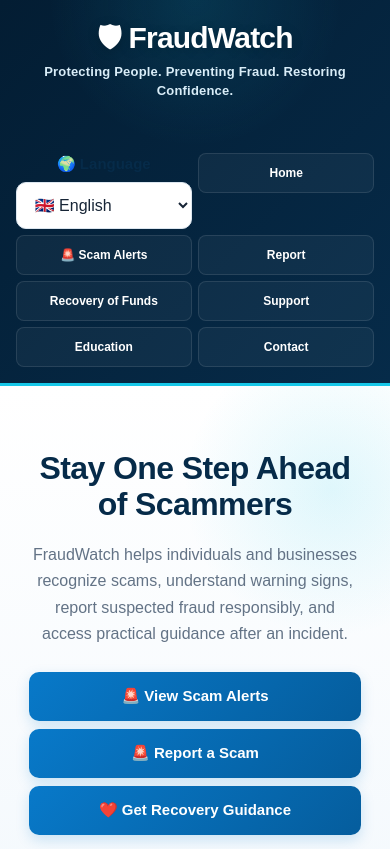
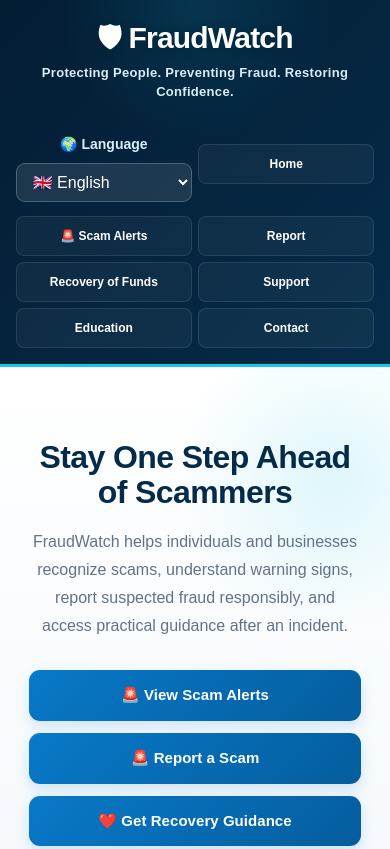
Before and after one commit to SAVEPLANETELONMUSK/FraudWatch, a plain HTML site: page index.html in a window 390 px wide. Shown: the top 849 px of the page. Drawn offline with Linux system fonts and the light colour scheme.

Commit message:
Polish FraudWatch homepage styling

```diff
--- a/css/style.css
+++ b/css/style.css
@@ -771,3 +771,239 @@ header .brand span {
     }
 
 }
+
+/* =========================================================
+   FRAUDWATCH HOMEPAGE — PREMIUM POLISH V2
+   ========================================================= */
+
+/* Header spacing and hierarchy */
+header {
+    padding: 32px 0 28px;
+}
+
+header .container {
+    gap: 0;
+}
+
+header h1 {
+    font-size: clamp(34px, 5vw, 50px);
+    margin-bottom: 4px;
+}
+
+.tagline {
+    margin-top: 6px;
+    font-size: 15px;
+    letter-spacing: .3px;
+}
+
+/* Keep language control clearly separated above navigation */
+nav > div {
+    margin-top: 18px !important;
+    margin-bottom: 10px;
+    width: 100%;
+}
+
+nav > div label {
+    display: inline-block;
+    width: auto;
+    margin: 0 8px 0 0;
+    color: #d9edf8;
+    font-size: 14px;
+    font-weight: 700;
+}
+
+nav > div select {
+    width: auto;
+    min-width: 150px;
+    padding: 9px 12px;
+    border: 1px solid rgba(255,255,255,.22);
+    border-radius: 9px;
+    background: rgba(255,255,255,.10);
+    color: #fff;
+}
+
+nav > div select option {
+    color: #172536;
+    background: #fff;
+}
+
+/* Move navigation lower and give it breathing room */
+nav {
+    margin-top: 24px;
+    row-gap: 9px;
+    column-gap: 8px;
+    padding-top: 4px;
+}
+
+nav a {
+    min-height: 42px;
+    padding: 11px 16px;
+    border-radius: 10px;
+    font-size: 14px;
+}
+
+/* Premium hero */
+.hero {
+    padding: clamp(70px, 10vw, 112px) 20px;
+}
+
+.hero h2 {
+    max-width: 880px;
+    margin-bottom: 18px;
+}
+
+.hero p {
+    max-width: 800px;
+    margin: 0 auto;
+    font-size: clamp(16px, 2vw, 19px);
+    line-height: 1.75;
+}
+
+/* Consistent CTA buttons */
+.hero-buttons,
+.buttons {
+    gap: 12px;
+    margin-top: 30px;
+}
+
+.hero-buttons > .btn,
+.buttons > .btn {
+    min-width: 190px;
+}
+
+.btn {
+    min-height: 50px;
+    padding: 13px 22px;
+    border-radius: 11px;
+    font-size: 15px;
+    font-weight: 800;
+    letter-spacing: .05px;
+}
+
+/* Recovery contact buttons */
+.recovery-contact-buttons {
+    display: flex;
+    justify-content: center;
+    align-items: stretch;
+    flex-wrap: wrap;
+    gap: 12px;
+    margin-top: 18px;
+}
+
+.recovery-contact-buttons .btn {
+    min-width: 210px;
+}
+
+/* Give major homepage sections more breathing room */
+section:not(.hero) {
+    padding-top: 34px;
+    padding-bottom: 34px;
+}
+
+section > .container {
+    padding-top: 8px;
+    padding-bottom: 8px;
+}
+
+/* Premium cards */
+.card {
+    padding: 30px;
+    margin: 20px 0;
+    border-radius: 18px;
+    box-shadow: 0 8px 28px rgba(6,43,73,.07);
+}
+
+.card:hover {
+    transform: translateY(-2px);
+    box-shadow: 0 15px 36px rgba(6,43,73,.12);
+}
+
+.card h2,
+.card h3 {
+    line-height: 1.2;
+}
+
+/* Impact section */
+.impact-section .card {
+    border-top: 4px solid var(--fw-cyan);
+}
+
+/* Better stat presentation */
+.impact-stats {
+    gap: 18px;
+    margin: 25px 0;
+}
+
+.stat {
+    border-radius: 15px;
+    padding: 24px 20px;
+}
+
+/* Mobile premium layout */
+@media (max-width: 700px) {
+    header {
+        padding: 26px 0 24px;
+    }
+
+    nav {
+        margin-top: 22px;
+    }
+
+    nav > div {
+        margin-top: 14px !important;
+        margin-bottom: 8px;
+    }
+
+    nav a {
+        flex: 1 1 calc(50% - 8px);
+        min-width: 135px;
+    }
+
+    .hero {
+        padding: 62px 18px 70px;
+    }
+
+    .hero-buttons,
+    .buttons,
+    .recovery-contact-buttons {
+        flex-direction: column;
+        width: 100%;
+    }
+
+    .hero-buttons > .btn,
+    .buttons > .btn,
+    .recovery-contact-buttons .btn {
+        width: 100%;
+        min-width: 0;
+    }
+
+    .card {
+        padding: 23px 20px;
+        border-radius: 15px;
+    }
+}
+
+@media (max-width: 430px) {
+    nav a {
+        flex-basis: 100%;
+    }
+
+    nav > div {
+        display: flex;
+        flex-direction: column;
+        align-items: center;
+        gap: 7px;
+    }
+
+    nav > div label {
+        margin: 0;
+    }
+
+    nav > div select {
+        width: min(100%, 220px);
+    }
+
+    .hero {
+        padding-top: 52px;
+    }
+}
```
